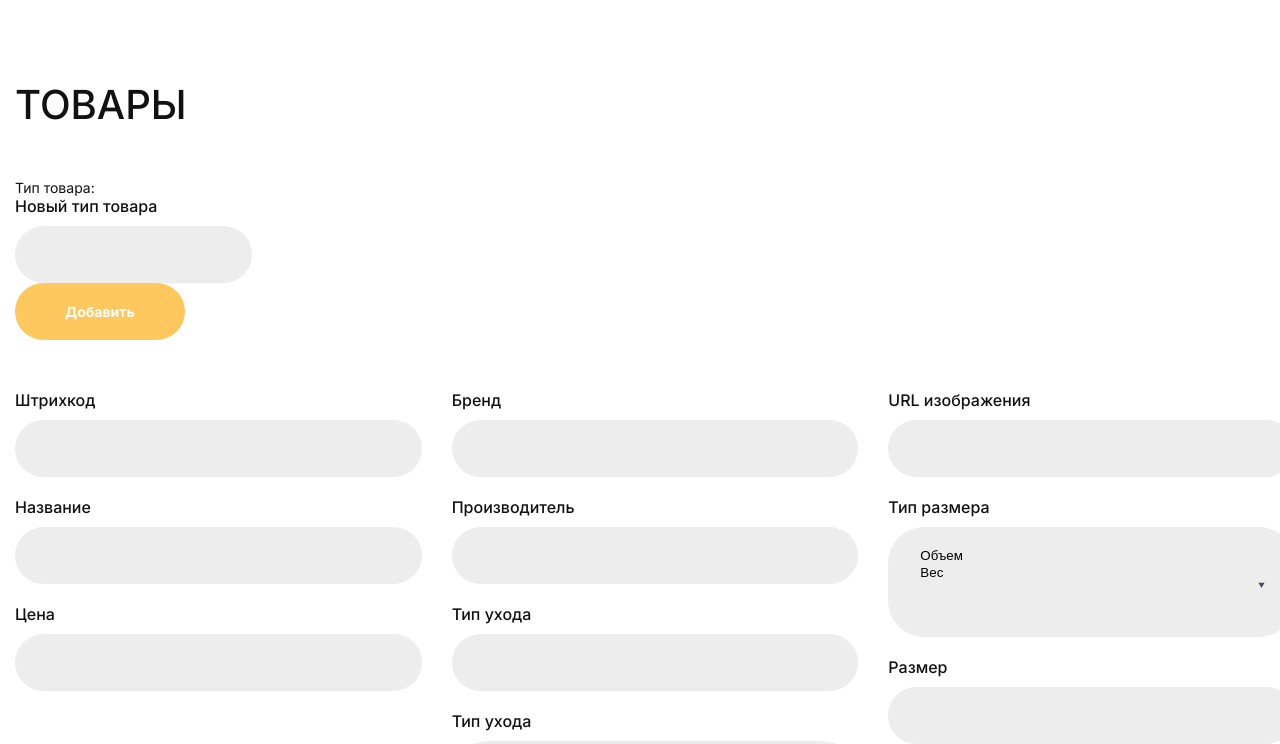
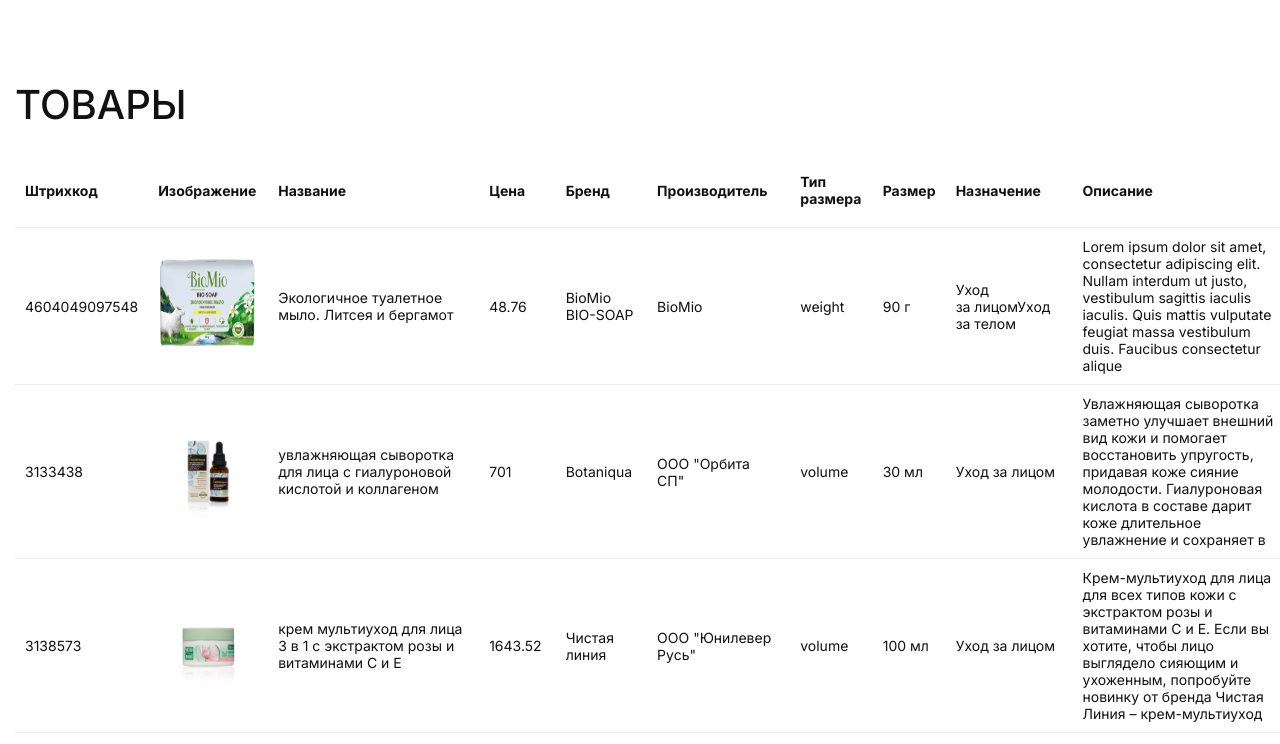
Before and after one commit to juliaanto/sultan, a React (Create React App) app: page /admin in a window 1280 px wide. Shown: the top 744 px of the page. Built offline with nearby package versions, Linux system fonts and the light colour scheme.

Commit message:
Добавлена таблица товаров в админку

```diff
--- /dev/null
+++ b/src/components/admin-product-card/admin-product-card.styled.ts
@@ -0,0 +1,9 @@
+import styled from "styled-components";
+
+export const TableRow = styled.tr`
+  border-top: 1px solid #ededed;
+`;
+
+export const TableData = styled.td`
+  padding: 10px;
+`;
--- /dev/null
+++ b/src/components/admin-product-card/index.tsx
@@ -0,0 +1,28 @@
+import { TableData, TableRow } from "./admin-product-card.styled";
+
+import { IProduct } from "../../types/product";
+
+interface AdminProductCardProps {
+  product: IProduct;
+}
+
+function AdminProductCard({product}: AdminProductCardProps) {
+  return (
+    <TableRow>
+      <TableData>{product.barcode}</TableData>
+      <TableData>
+        <img src={product.imageUrl} alt={product.title} width={100} height={100} />
+      </TableData>
+      <TableData>{product.title}</TableData>
+      <TableData>{product.price}</TableData>
+      <TableData>{product.brand}</TableData>
+      <TableData>{product.producer}</TableData>
+      <TableData>{product.sizeType}</TableData>
+      <TableData>{product.size}</TableData>
+      <TableData>{product.productType}</TableData>
+      <TableData>{product.description.substring(0, 200)}</TableData>
+    </TableRow>
+  )
+}
+
+export default AdminProductCard;
--- /dev/null
+++ b/src/components/admin-product-list/admin-product-list.styled.ts
@@ -0,0 +1,10 @@
+import styled from "styled-components";
+
+export const Block = styled.table`
+  border-collapse: collapse;
+`;
+
+export const TableHeader = styled.th`
+  text-align: left;
+  padding: 20px 10px;
+`;
--- /dev/null
+++ b/src/components/admin-product-list/index.tsx
@@ -0,0 +1,28 @@
+import { Block, TableHeader } from "./admin-product-list.styled";
+
+import AdminProductCard from "../admin-product-card";
+import mockProducts from "../../common/data/products.json";
+
+function AdminProductList() {
+  return (
+    <Block>
+      <tr>
+        <TableHeader>Штрихкод</TableHeader>
+        <TableHeader>Изображение</TableHeader>
+        <TableHeader>Название</TableHeader>
+        <TableHeader>Цена</TableHeader>
+        <TableHeader>Бренд</TableHeader>
+        <TableHeader>Производитель</TableHeader>
+        <TableHeader>Тип размера</TableHeader>
+        <TableHeader>Размер</TableHeader>
+        <TableHeader>Назначение</TableHeader>
+        <TableHeader>Описание</TableHeader>
+      </tr>
+      {mockProducts.map((item) => (
+        <AdminProductCard product={item} />
+      ))}
+    </Block>
+  );
+}
+
+export default AdminProductList;
--- a/src/components/index.ts
+++ b/src/components/index.ts
@@ -19,3 +19,5 @@
 export { default as ProductCount } from "./product-count";
 export { default as NewProductForm } from "./new-product-form";
 export { default as ProductTypes } from "./product-types";
+export { default as AdminProductList } from "./admin-product-list";
+export { default as AdminProductCard } from "./admin-product-card";
--- a/src/components/product-size/index.tsx
+++ b/src/components/product-size/index.tsx
@@ -5,7 +5,7 @@
 import { SizeType } from "../../common/data/size-type";
 
 interface ProductSizeProps {
-  sizeType: SizeType;
+  sizeType: string;
   size: string;
 }
 
--- a/src/pages/admin/index.tsx
+++ b/src/pages/admin/index.tsx
@@ -1,4 +1,4 @@
-import { Heading, NewProductForm, ProductTypes } from "../../components";
+import { AdminProductList, Heading } from "../../components";
 
 import { Block } from "./admin.styled";
 import { useEffect } from "react";
@@ -11,8 +11,7 @@
   return (
     <Block>
       <Heading>Товары</Heading>
-      <ProductTypes />
-      <NewProductForm />
+      <AdminProductList />
     </Block>
   );
 }
--- a/src/types/product.tsx
+++ b/src/types/product.tsx
@@ -1,5 +1,3 @@
-import { SizeType } from "../common/data/size-type";
-
 export interface IProduct {
   barcode: number;
   title: string;
@@ -8,7 +6,7 @@
   producer: string;
   imageUrl: string;
   productType: string[],
-  sizeType: SizeType,
+  sizeType: string,
   size: string;
   description: string;
 }
```
Also changed, not shown: 1 other file (tests, documents, lock files or other folders).
